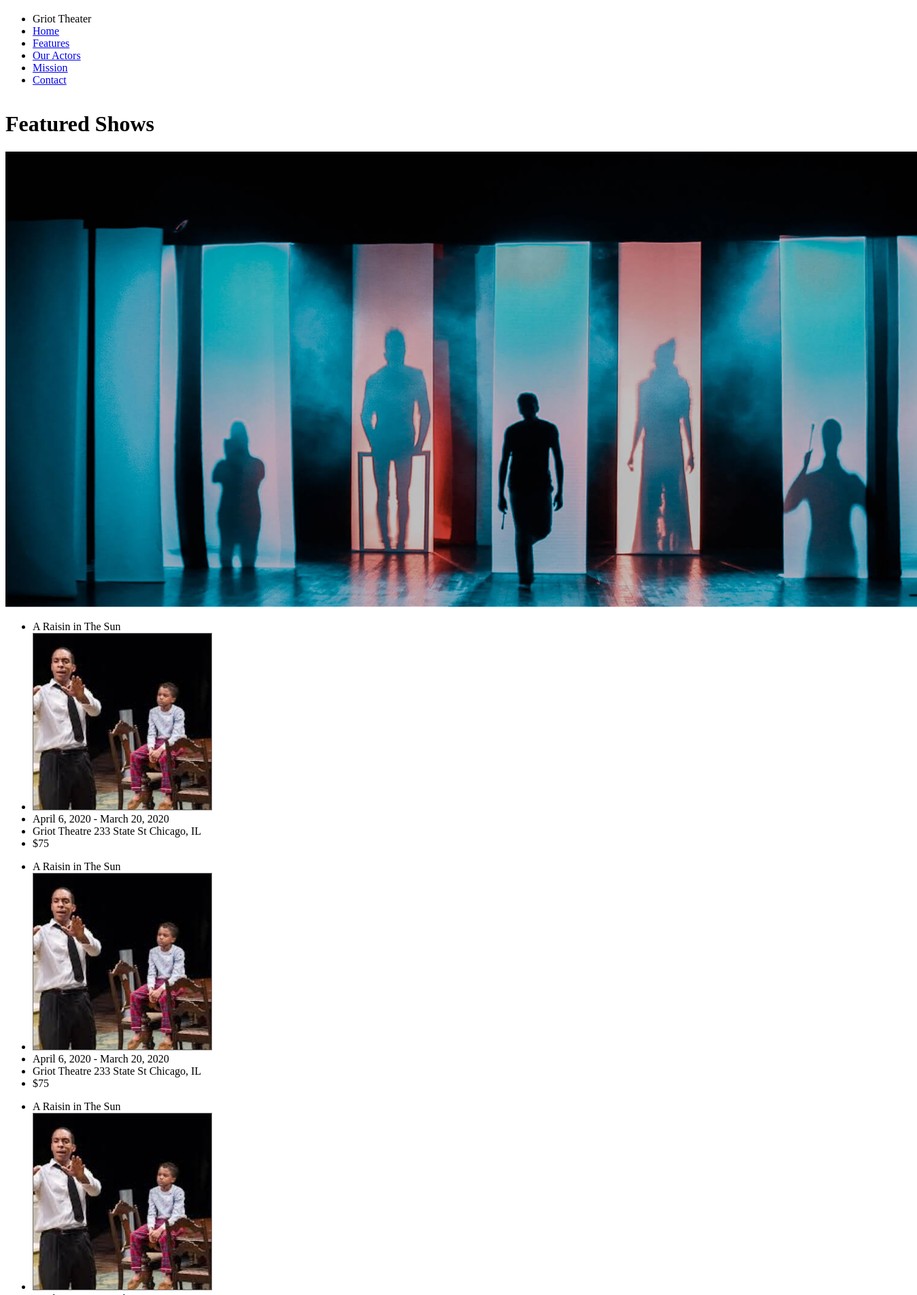
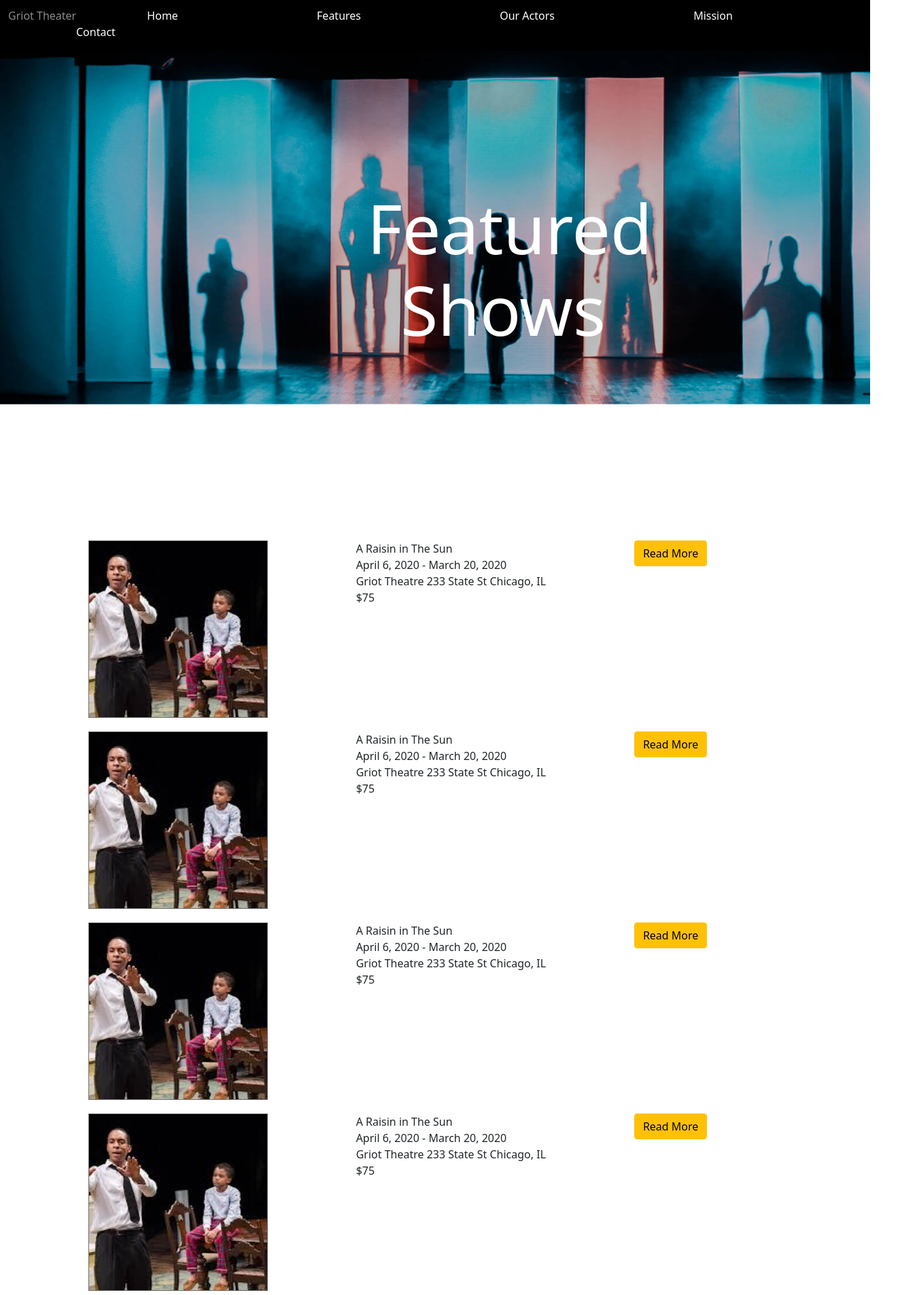
Before and after one commit to ItsDakk/WK1_DY2_Theater_Company_Featured_Show_with_CSS_Grid, a plain HTML site: page index.html in a window 1280 px wide. Shown: the part 5-1910 px from the top of the page at 68% size, 1349 px wide, since content can reach past the window. Drawn offline with nearby package versions, Linux system fonts and the light colour scheme.

Commit message:
second turn-in (reworked)

```diff
--- a/index.html
+++ b/index.html
@@ -7,62 +7,75 @@
     <title>Griot Theater</title>
     <link rel="stylesheet" href="./main.css">
     <link href="https://fonts.google.com/icons?icon.style=Outlined">
+    <link href="https://cdn.jsdelivr.net/npm/bootstrap@5.1.3/dist/css/bootstrap.min.css" rel="stylesheet" integrity="sha384-1BmE4kWBq78iYhFldvKuhfTAU6auU8tT94WrHftjDbrCEXSU1oBoqyl2QvZ6jIW3" crossorigin="anonymous">
 </head>
 <body>
-    <div>
-        <nav>
-            <ul class="grid-item grid-item-nav-main">
-                <li>Griot Theater</li>
-                <li><a href="#">Home</a></li>
-                <li><a href="#">Features</a></li>
-                <li><a href="#">Our Actors</a></li>
-                <li><a href="#">Mission</a></li>
-                <li><a href="#">Contact</a></li>
-            </ul>
-        </nav>
-    </div>
-    <div id="main-div">
-        <h1>Featured Shows</h1>
-        <img src="./images/hero_image.png">
-    </div>
-    <div class="grid-container">
-        <article class="grid-item grid-item1">
-            <ul>
-                <li>A Raisin in The Sun</li>
-                <li><img src="./images/a-raisin-in-the-sun-theater-1.png"></li>
-                <li>April 6, 2020 - March 20, 2020</li>
-                <li>Griot Theatre 233 State St Chicago, IL</li>
-                <li>$75</li>
-            </ul>
-        </article>
-    <article class="grid-item grid-item2">
-        <ul>
-            <li>A Raisin in The Sun</li>
-            <li><img src="./images/a-raisin-in-the-sun-theater-1.png"></li>
-            <li>April 6, 2020 - March 20, 2020</li>
-            <li>Griot Theatre 233 State St Chicago, IL</li>
-            <li>$75</li>
-        </ul>
-    </article>
-    <article class="grid-item grid-item3">
-        <ul>
-            <li>A Raisin in The Sun</li>
-            <li><img src="./images/a-raisin-in-the-sun-theater-1.png"></li>
-            <li>April 6, 2020 - March 20, 2020</li>
-            <li>Griot Theatre 233 State St Chicago, IL</li>
-            <li>$75</li>
-        </ul>
-    </article>
-    <article class="grid-item grid-item4">
-        <ul>
-            <li>A Raisin in The Sun</li>
-            <li><img src="./images/a-raisin-in-the-sun-theater-1.png"></li>
-            <li>April 6, 2020 - March 20, 2020</li>
-            <li>Griot Theatre 233 State St Chicago, IL</li>
-            <li>$75</li>
-        </ul>
-    </article>
-    </div>
+
+    <nav class="navbar navbar-dark bg-black fixed-top "> <!-- Start of NavBar at top -->
+        <div class="container-fluid">
+            <span class="navbar-text">
+                    Griot Theater
+                    <a href="#" class="text-decoration-none">Home</a>
+                    <a href="#" class="text-decoration-none">Features</a>
+                    <a href="#" class="text-decoration-none">Our Actors</a>
+                    <a href="#" class="text-decoration-none">Mission</a>
+                    <a href="#" class="text-decoration-none">Contact</a>
+            </span>
+        </div>
+    </nav> <!-- End of NavBar at top -->
+
+    <div id="hero-container"> <!-- Start of hero container -->
+        <img id="hero-img" src="./images/hero_image.png" >
+        <h1 id="hero-txt">Featured Shows</h1>
+    </div> <!-- End of hero container -->
+
+    <div id="gridStart-container"> <!-- Start of 'gridStart-container'-->
+
+            <img class="img-container-1" src="./images/a-raisin-in-the-sun-theater-1.png">
+            <img class="img-container-2"  src="./images/a-raisin-in-the-sun-theater-1.png">
+            <img class="img-container-3"  src="./images/a-raisin-in-the-sun-theater-1.png">
+            <img class="img-container-4"  src="./images/a-raisin-in-the-sun-theater-1.png">
+
+        <span class="txt-container-1"> <!-- Start of txt-container -->
+            A Raisin in The Sun <br />
+            April 6, 2020 - March 20, 2020 <br />
+            Griot Theatre 233 State St Chicago, IL <br />
+            $75
+        </span>
+        <span class="txt-container-2">
+            A Raisin in The Sun <br />
+            April 6, 2020 - March 20, 2020 <br />
+            Griot Theatre 233 State St Chicago, IL <br />
+            $75
+        </span>
+        <span class="txt-container-3">
+            A Raisin in The Sun <br />
+            April 6, 2020 - March 20, 2020 <br />
+            Griot Theatre 233 State St Chicago, IL <br />
+            $75
+        </span>
+        <span class="txt-container-4">
+            A Raisin in The Sun <br />
+            April 6, 2020 - March 20, 2020 <br />
+            Griot Theatre 233 State St Chicago, IL <br />
+            $75
+        </span> <!-- End of txt-container -->
+
+        <span class="button-container-1"> <!-- Start of txt-container -->
+            <button type="button" class="btn btn-warning">Read More</button>
+        </span>
+        <span class="button-container-2">
+            <button type="button" class="btn btn-warning">Read More</button>
+        </span>
+        <span class="button-container-3">
+            <button type="button" class="btn btn-warning">Read More</button>
+        </span>
+        <span class="button-container-4">
+            <button type="button" class="btn btn-warning">Read More</button>
+        </span> <!-- Start of txt-container -->
+
+    </div> <!-- End of 'gridStart-container'-->
+
     <footer>
         <div id="footer-container">
             <img src="./images/chicago_map_snip.jpeg">
@@ -88,5 +101,6 @@
             <li>Instagram</li>
         </ul>
     </footer>
+    <script src="https://cdn.jsdelivr.net/npm/bootstrap@5.1.3/dist/js/bootstrap.bundle.min.js" integrity="sha384-ka7Sk0Gln4gmtz2MlQnikT1wXgYsOg+OMhuP+IlRH9sENBO0LRn5q+8nbTov4+1p" crossorigin="anonymous"></script>
 </body>
 </html>
--- a/main.css
+++ b/main.css
@@ -1,19 +1,87 @@
-body {
-    display: grid;
-    grid-template-columns: 1fr;
-    grid-template-rows: auto();
-    grid-template-areas:
-    "nav-main";
+div#hero-container {
+    height: 400px;
+    width: 400px;
 
 }
 
-.grid-item-nav-main {
-    grid-area: "nav-main";
+img#hero-img {
+    height: 75%;
+    width: 100%;
+    position: absolute;
+    margin-bottom: 100px;
 }
 
+h1#hero-txt {
+    position: relative;
+    color: white;
+    font-size: 100px;
+    font-weight: 200;
+    height: 100%;
+    width: 100%;
+    text-align: center;
+    left: 135%;
+    top: 70%;
 
-.grid-item1 {
-    grid-area: grid-item1;
+
+}
+
+.navbar-text > a{
+    padding-left:100px;
+    padding-right:100px;
+  }
+
+div#gridStart-container {
+    display: grid;
+    grid-template: 1fr 1fr 1fr 1fr;
+    grid-template-rows: auto;
+    grid-gap: 20px;
+    grid-template-areas:
+    ". img-container-1 txt-container-1 button-container-1 ."
+    ". img-container-2 txt-container-2 button-container-2 ."
+    ". img-container-3 txt-container-3 button-container-3 ."
+    ". img-container-4 txt-container-4 button-container-4 .";
+
+    margin-top: 400px;
+    margin-bottom: 100px;
+}
+
+img.img-container-1 {
+    grid-area: img-container-1;
+}
+img.img-container-2 {
+    grid-area: img-container-2;
+}
+img.img-container-3 {
+    grid-area: img-container-3;
+}
+img.img-container-4 {
+    grid-area: img-container-4;
+}
+
+span.txt-container-1 {
+    grid-area: txt-container-1;
+}
+span.txt-container-2 {
+    grid-area: txt-container-2;
+}
+span.txt-container-3 {
+    grid-area: txt-container-3;
+}
+span.txt-container-4 {
+    grid-area: txt-container-4;
+}
+
+span.button-container-1 {
+    grid-area: button-container-1;
+}
+span.button-container-2 {
+    grid-area: button-container-2;
+}
+span.button-container-3 {
+    grid-area: button-container-3;
+}
+span.button-container-4 {
+    grid-area: button-container-4;
 }
 
 footer {
--- a/main2.css
+++ /dev/null
@@ -1,84 +0,0 @@
-.article-main {
-    display: grid;
-    grid-template-columns: 1fr 1fr;
-    grid-template-rows: auto();
-    grid-template-areas:
-    "article-list buttons";
-
-}
-
-.article-list {
-    grid-area: article-list;
-}
-
-.buttons {
-    grid-area: buttons;
-}
-
-.article-img {
-    display: grid;
-    grid-template-columns: 1fr;
-    grid-template-rows: auto();
-    grid-template-areas:
-    "article-img";
-}
-
-
-
-
-#main {
-    text-decoration: none;
-    display: inline;
-}
-nav ul {
-    list-style-type: none;
-    display: inline;
-
-}
-
-#hero-text {
-    position: absolute;
-    color: white;
-    text-align: center;
-    left: 30%;
-    top: 30%;
-    font-size: 100px;
-}
-
-.hero-img {
-    background-image: url("./images/hero_image.png");
-    height: 50%;
-
-}
-
-footer {
-    display: grid;
-    grid-template-columns: 1fr 1fr 1fr 1fr;
-    grid-template-rows: auto();
-    grid-template-areas:
-    "footer-img info shows social";
-
-    gap: 100px;
-    background-color: black;
-    color: white;
-    margin: 10px;
-    padding:100px;
-
-}
-
-.footer-img {
-    grid-area: footer-img;
-    padding: 10px;
-}
-
-.info {
-    grid-area: info;
-}
-
-.shows {
-    grid-area: shows;
-}
-
-.social {
-    grid-area: social;
-}
```
Also changed, not shown: index2.html (deleted, +0 -100 lines), 1 other file.
